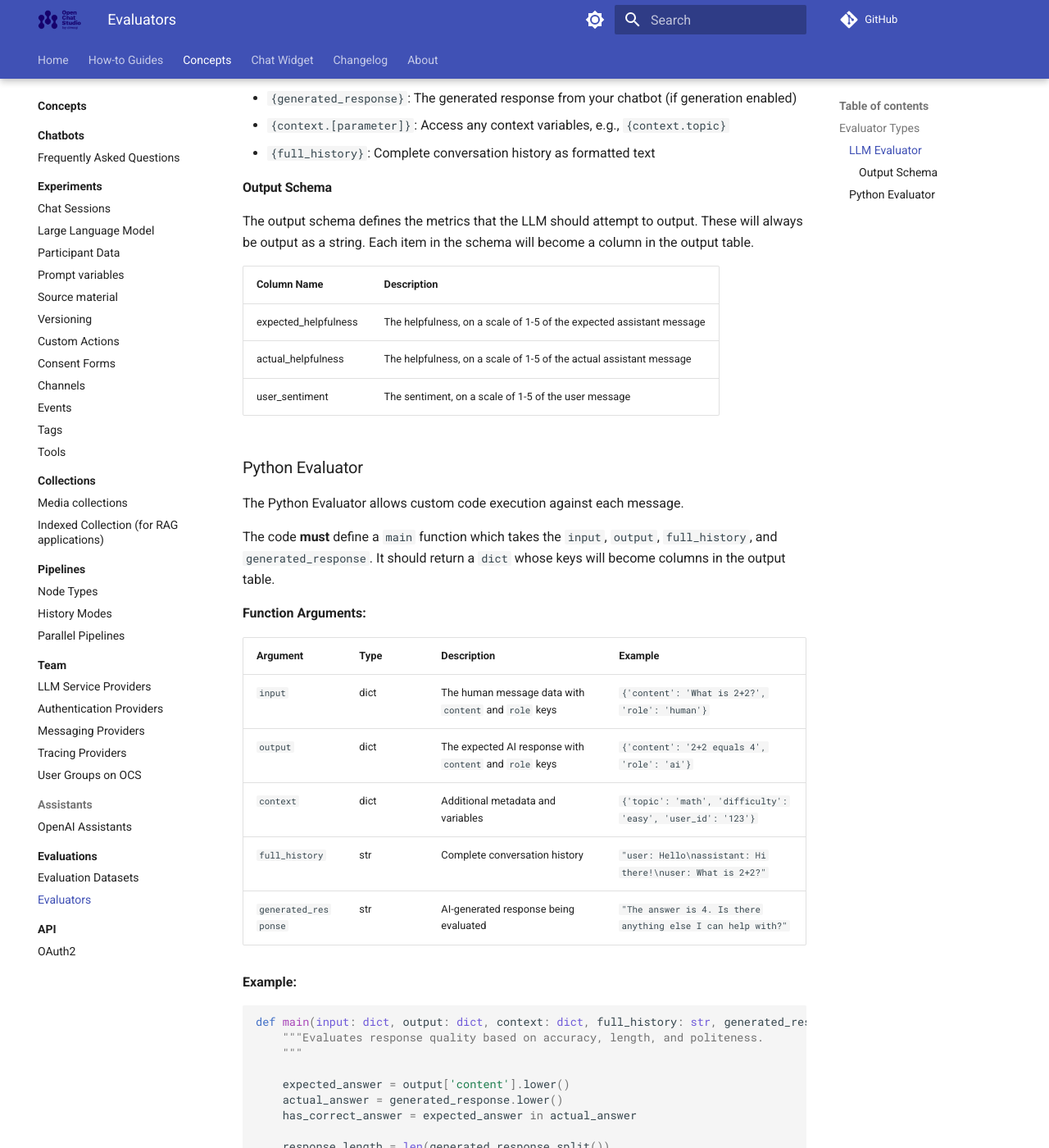
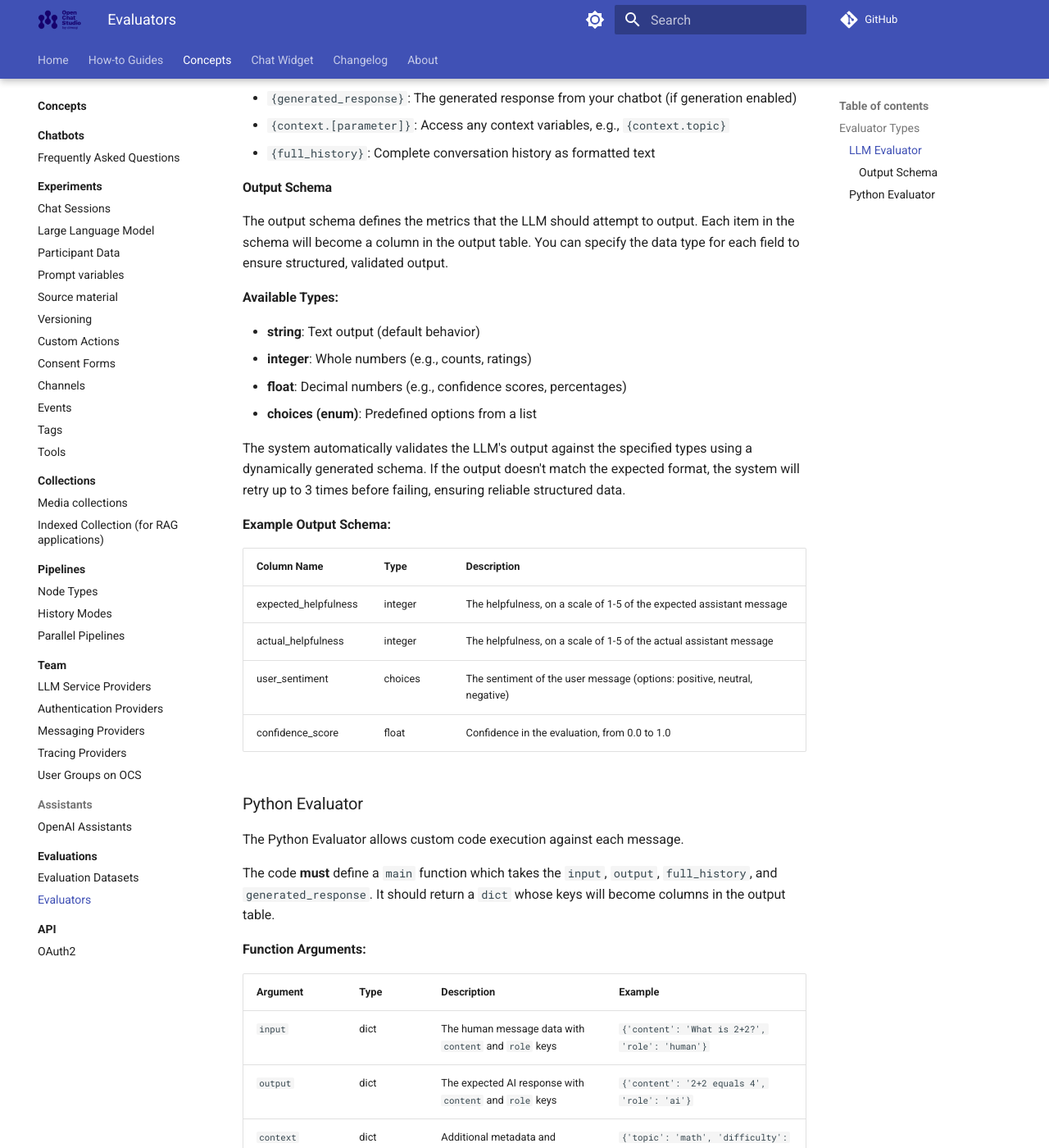
Before and after one commit to dimagi/open-chat-studio-docs, an MkDocs documentation site: the page built from docs/concepts/evaluations/evaluators.md, in a window 1280 px wide and 1400 px high, scrolled down 748 px. Shown: the whole window at 82% size. Built offline with MkDocs 1.6.1 and Material for MkDocs 9.7.7, drawn with Linux system fonts in a browser that asks for light colours; a script that is not in the unit is left out; comment, search, counter and statistics services are not loaded.

Commit message:
update changelog and docs from OCS PR #2480
\ud83e\udd16 Generated with [Claude Code](https://claude.com/claude-code)

Co-Authored-By: Claude Sonnet 4.5 <noreply@anthropic.com>

```diff
--- a/docs/concepts/evaluations/evaluators.md
+++ b/docs/concepts/evaluations/evaluators.md
@@ -30,13 +30,25 @@ The following variables are available to be used in the LLM prompt.
 
 #### Output Schema
 
-The output schema defines the metrics that the LLM should attempt to output. These will always be output as a string. Each item in the schema will become a column in the output table.
+The output schema defines the metrics that the LLM should attempt to output. Each item in the schema will become a column in the output table. You can specify the data type for each field to ensure structured, validated output.
 
-| Column Name | Description |
-|-------------|-------------|
-| expected_helpfulness | The helpfulness, on a scale of 1-5 of the expected assistant message |
-| actual_helpfulness | The helpfulness, on a scale of 1-5 of the actual assistant message |
-| user_sentiment | The sentiment, on a scale of 1-5 of the user message |
+**Available Types:**
+
+- **string**: Text output (default behavior)
+- **integer**: Whole numbers (e.g., counts, ratings)
+- **float**: Decimal numbers (e.g., confidence scores, percentages)
+- **choices (enum)**: Predefined options from a list
+
+The system automatically validates the LLM's output against the specified types using a dynamically generated schema. If the output doesn't match the expected format, the system will retry up to 3 times before failing, ensuring reliable structured data.
+
+**Example Output Schema:**
+
+| Column Name | Type | Description |
+|-------------|------|-------------|
+| expected_helpfulness | integer | The helpfulness, on a scale of 1-5 of the expected assistant message |
+| actual_helpfulness | integer | The helpfulness, on a scale of 1-5 of the actual assistant message |
+| user_sentiment | choices | The sentiment of the user message (options: positive, neutral, negative) |
+| confidence_score | float | Confidence in the evaluation, from 0.0 to 1.0 |
 
 
 ### Python Evaluator
```
Also changed, not shown: docs/changelog.md (+3 -0 lines).
